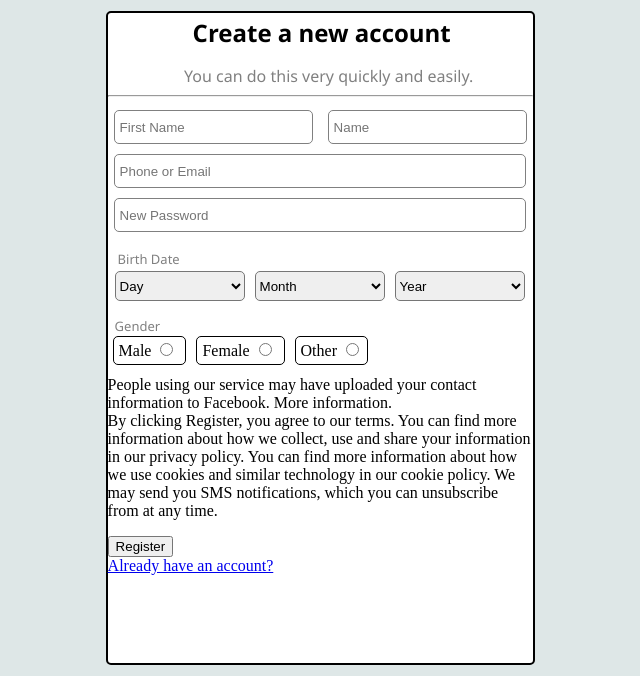
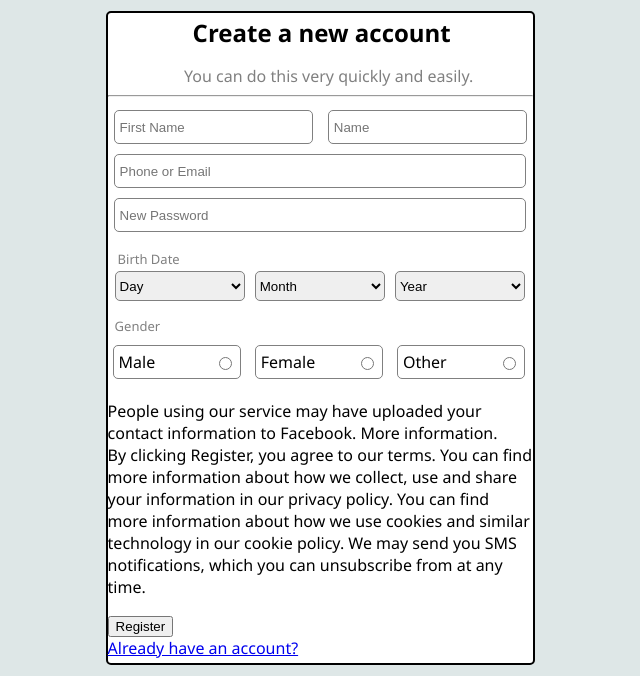
Before and after one commit to JarneDM/facebook-clone, a plain HTML site: page sign-up.html in a window 1280 px wide. Shown: the part 124-800 px from the top of the page, without its empty margins (408-1048 px from the left). Drawn offline with Linux system fonts and the light colour scheme.

Commit message:
add css to gender picker

```diff
--- a/sign-up.css
+++ b/sign-up.css
@@ -1,5 +1,6 @@
 body{
     background-color:rgb(222, 231, 231);
+    font-family: 'Segoe UI', Tahoma, Geneva, Verdana, sans-serif;
 }
 
 .text{
@@ -70,6 +71,7 @@ body{
     height: 30px;
     width: 130px;
     border-radius: 5px;
+    border-color: grey;
 }
 
 #month{
@@ -77,6 +79,7 @@ body{
     height: 30px;
     width: 130px;
     border-radius: 5px;
+    border-color: grey;
 }
 
 #Year{
@@ -84,10 +87,7 @@ body{
     height: 30px;
     width: 130px;
     border-radius: 5px;
-}
-
-.gender{
-
+    border-color: grey;
 }
 
 #gender{
@@ -98,9 +98,21 @@ body{
     margin-bottom: 5px;
 }
 
-.spans{
-    border: 1px solid black;
+.spans {
+    display: inline-flex;
+    align-items: center;
+    border: 1px solid grey;
     border-radius: 5px;
     margin: 5px;
     padding: 5px;
-}
+  }
+
+  .sex {
+    width: 95px;
+    margin-right: 5px;
+  }
+
+  ._sex {
+    width: auto;
+    margin-left: 0;
+  }
--- a/sign-up.html
+++ b/sign-up.html
@@ -236,15 +236,15 @@
                 <p id="gender">Gender</p>
                 <span class="spans">
                     <label class="sex" for="male">Male</label>
-                    <input type="radio" id="male" class="3_sex">
+                    <input type="radio" id="male" class="_sex">
                 </span>
                 <span class="spans">
-                    <label for="female">Female</label>
-                    <input type="radio" id="female" class="3_sex">
+                    <label class="sex" for="female">Female</label>
+                    <input type="radio" id="female" class="_sex">
                 </span>
                 <span class="spans">
-                    <label for="other">Other</label>
-                    <input type="radio" id="other" class="3_sex">
+                    <label class="sex" for="other">Other</label>
+                    <input type="radio" id="other" class="_sex">
                 </span>
             </div>
 
```
